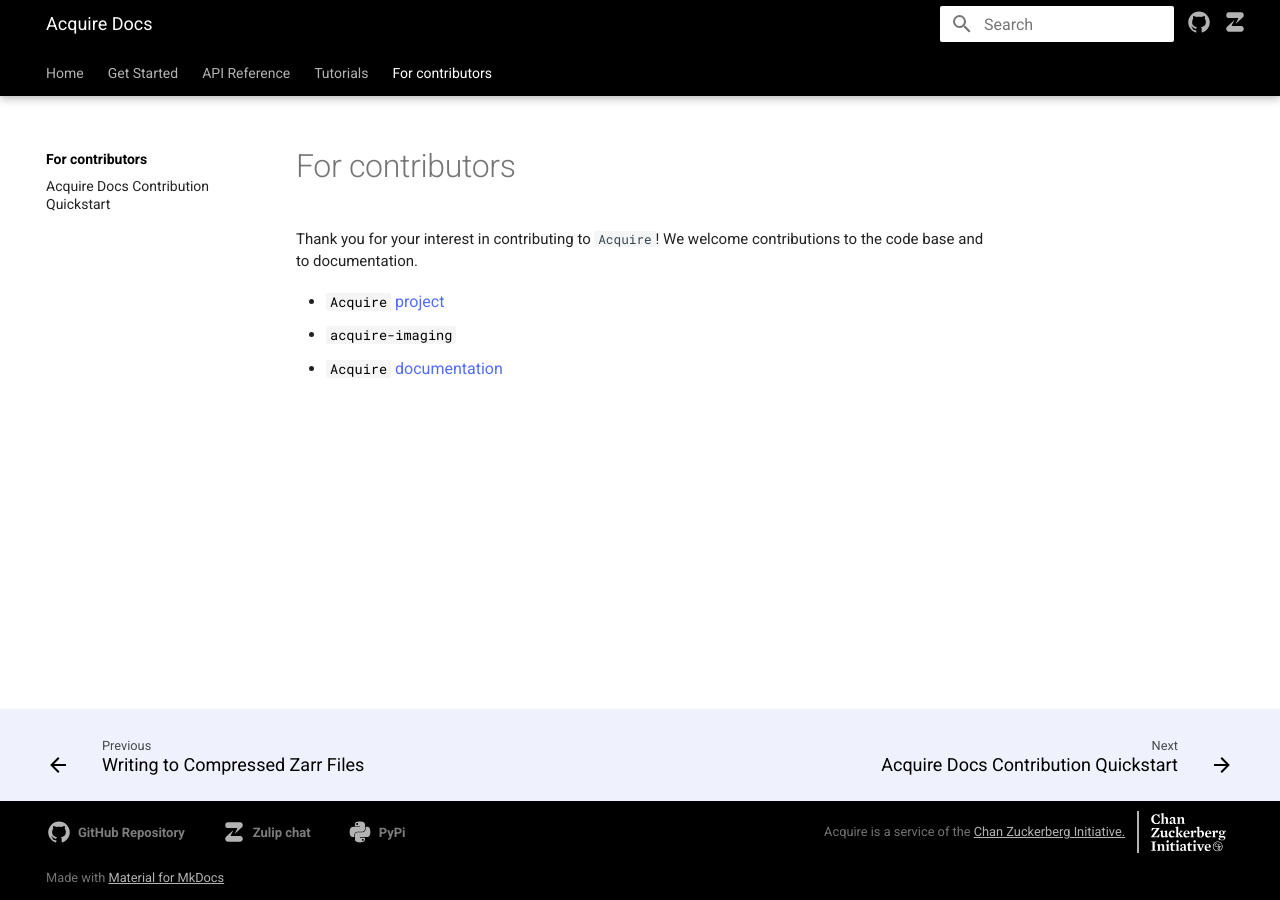
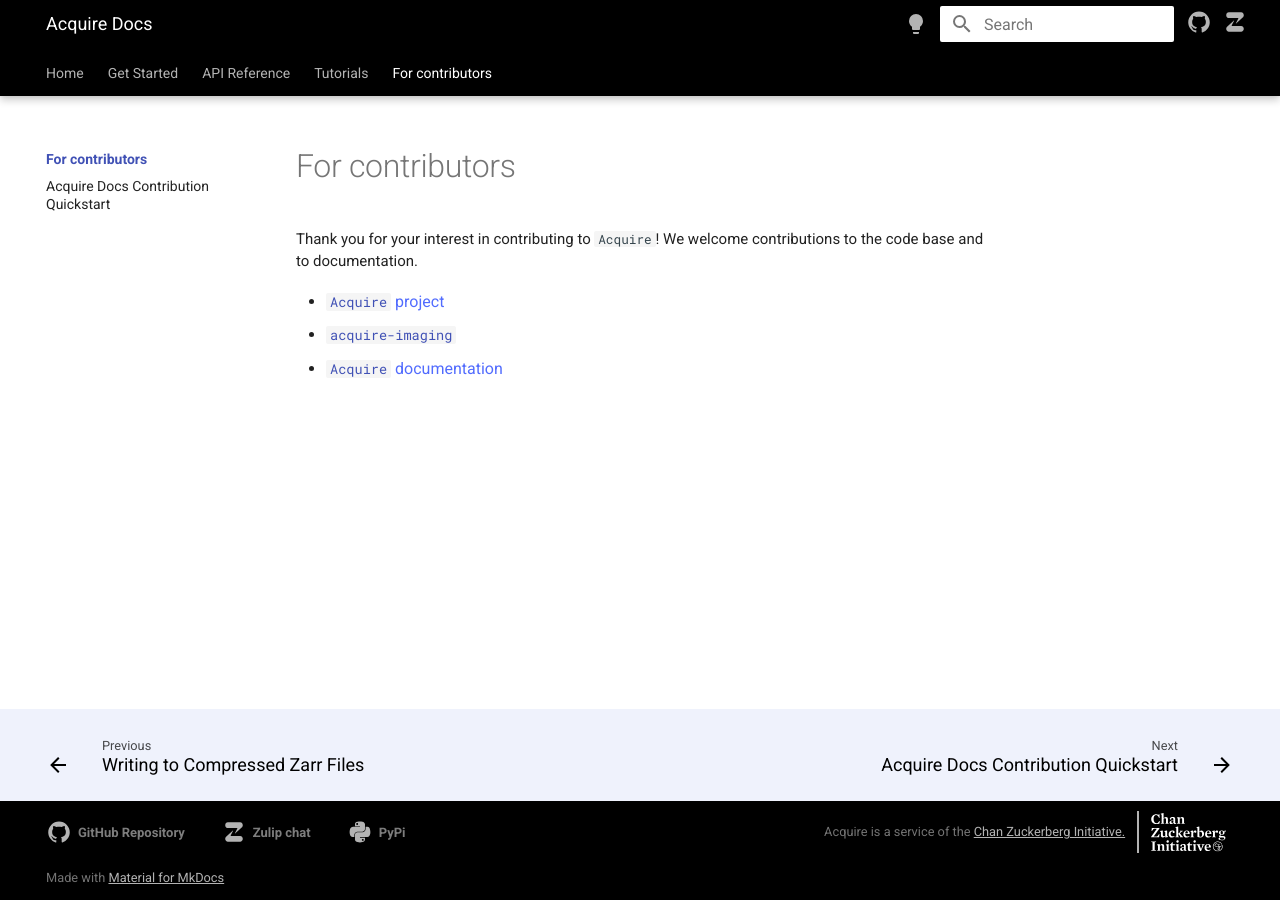
Before and after one commit to melissawm/acquire-docs, an MkDocs documentation site: the page built from docs/for_contributors/index.md, in a window 1280 px wide. Built offline with MkDocs 1.6.1 and Material for MkDocs 9.7.7, drawn with Linux system fonts in a browser that asks for light colours; nearby versions of some CDN libraries; comment, search, counter and statistics services are not loaded.

Commit message:
Dark mode implementation (#81)
* Dark mode implementation

* Reorganize and document css

```diff
--- a/docs/stylesheets/custom.css
+++ b/docs/stylesheets/custom.css
@@ -1,21 +1,102 @@
+/* Global settings */
+
 html {
     --md-primary-fg-color: black !important;
 }
 
+/* Links */
 .md-typeset a, a:hover {
     color: var(--md-accent-fg-color);
 }
+
+/* Code styling */
+.md-typeset pre>code:hover {
+    scrollbar-color: var(--md-accent-fg-color) #0000;
+}
+
+/* Emoji/icons display */
+.md-typeset .emojione svg,
+.md-typeset .gemoji svg,
+.md-typeset .twemoji svg {
+    fill: currentcolor;
+    max-height: 100%;
+    width: auto;
+}
+
+.md-typeset .emojione,
+.md-typeset .gemoji,
+.md-typeset .twemoji {
+    vertical-align: middle;
+    display: inline-block;
+    height: 3em;
+}
+
+.md-source {
+    font-weight: 700;
+    text-decoration: none !important;
+    display: flex;
+    align-items: center;
+    padding-right: 38px;
+    color: var(--md-footer-fg-color);
+    opacity: 0.7;
+}
+
+.md-source:hover {
+    opacity: 1;
+}
+
+/* Primary button */
+.md-typeset .md-button--primary {
+    background-color: var(--md-accent-fg-color);
+    border-color: var(--md-accent-fg-color);
+    color: var(--md-accent-bg-color);
+}
+
+/* Tutorials download button */
+a.md-button-center {
+    display: flex !important;
+    justify-content: center;
+    max-width: fit-content;
+    margin-left: auto;
+    margin-right: auto;
+}
+
+/***************************
+ Navbar
+***************************/
 
 .md-header {
     background-color: black;
 }
 
+.md-header__ellipsis a:hover {
+    color: white;
+}
+
+.md-header__links {
+    display: flex;
+    flex-direction: row;
+}
+
+.md-header__button {
+    opacity: 0.7;
+}
+
+.md-header__links .md-source {
+    padding-right: 0px;
+}
+
+/* Remove logo and leave only text */
+.md-header__button.md-logo {
+    display: none;
+}
+
+[dir="ltr"] .md-header__title {
+    margin-left: 0.6rem;
+}
+
 .md-tabs {
     background-color: black;
-}
-
-.md-header__button.md-logo {
-    display: none;
 }
 
 @media screen and (max-width: 76.2344em) {
@@ -24,10 +105,7 @@
     }
 }
 
-[dir="ltr"] .md-header__title {
-    margin-left: 0.6rem;
-}
-
+/* Search dialog */
 .md-search__form {
     background-color: white;
 }
@@ -44,19 +122,10 @@
     color: #767676;
 }
 
-.md-footer {
-    background-color:#EFF2FC;
-    color: black;
-}
-
-.md-footer-meta {
+/* Mobile menu */
+.md-nav--primary .md-nav__title[for="__drawer"] {
     background-color: black;
-    color: white;
-}
-
-
-.md-typeset pre>code:hover {
-    scrollbar-color: var(--md-accent-fg-color) #0000;
+    padding-left: 17px;
 }
 
 .md-nav--primary .md-nav__title {
@@ -73,6 +142,51 @@
     .md-nav__source {
         display: none;
     }
+}
+
+/***************************
+ Hero
+***************************/
+
+.mdx-container {
+    background-color: #F8F8F8;
+    color: black;
+}
+
+.mdx-hero__content{
+    padding-top: 1.5rem;
+    padding-left: 13rem;
+    padding-bottom: 1rem;
+}
+
+@media (max-width: 800px) {
+    .mdx-hero__content {
+        padding-left: 0.8rem ;
+    }
+}
+
+.mdx-hero__content h1 {
+    line-height: 1;
+    margin-bottom: 0;
+    color: var(--md-default-fg-color-light);
+}
+
+.mdx-hero__content p {
+    line-height: 1.5;
+    font-size: 0.75rem;
+}
+
+/***************************
+ Footer
+***************************/
+
+.md-footer {
+    background-color: #EFF2FC;
+    color: black;
+}
+.md-footer-meta {
+    background-color: black;
+    color: white;
 }
 
 .md-footer-meta__inner {
@@ -96,27 +210,15 @@
     text-decoration: underline;
 }
 
-.md-header__links {
-    display: flex;
-    flex-direction: row;
+.md-footer__title:hover {
+    color: var(--md-accent-fg-color);
 }
 
-.md-source {
-    font-weight: 700;
-    text-decoration: none !important;
-    display: flex;
-    align-items: center;
-    padding-right: 38px;
-    color: var(--md-footer-fg-color);
+/* Vertical line in footer */
+.vl {
+    border-left: 2px solid white;
+    height: 42px;
     opacity: 0.7;
-}
-
-.md-header__links .md-source {
-    padding-right: 0px;
-}
-
-.md-source:hover {
-    opacity: 1;
 }
 
 /* Remove facts from footer links */
@@ -124,16 +226,7 @@
     display: none;
 }
 
-.vl {
-    border-left: 2px solid white;
-    height: 42px;
-    opacity: 0.7;
-}
-
-.czi {
-    padding-left: 76px;
-}
-
+/* Footer mobile display */
 @media (max-width: 800px) {
     .vl {
         display: none;
@@ -158,58 +251,10 @@
         padding: 0.3rem 0 0.3rem 0;
     }
 }
-.md-footer__title:hover {
-    color: var(--md-accent-fg-color);
-}
 
-.mdx-container {
-    background-color: #F8F8F8;
-    color: black;
-}
-
-.mdx-hero__content{
-    padding-top: 1.5rem;
-    padding-left: 13rem;
-    padding-bottom: 1rem;
-}
-@media (max-width: 800px) {
-    .mdx-hero__content {
-        padding-left: 0.8rem ;
-    }
-
-}
-
-.mdx-hero__content h1 {
-    line-height: 1;
-    margin-bottom: 0;
-}
-
-.mdx-hero__content p {
-    line-height: 1.5;
-    font-size: 0.75rem;
-}
-
-.md-typeset .md-button--primary {
-    background-color: var(--md-accent-fg-color);
-    border-color: var(--md-accent-fg-color);
-    color: var(--md-accent-bg-color);
-}
-
-.md-typeset .emojione svg,
-.md-typeset .gemoji svg,
-.md-typeset .twemoji svg {
-    fill: currentcolor;
-    max-height: 100%;
-    width: auto;
-}
-
-.md-typeset .emojione,
-.md-typeset .gemoji,
-.md-typeset .twemoji {
-    vertical-align: middle;
-    display: inline-block;
-    height: 3em;
-}
+/***************************
+ Cards
+***************************/
 
 .cards {
     display: grid;
@@ -256,14 +301,46 @@
     padding-left: 0.5rem;
 }
 
-.md-header__ellipsis a:hover {
-    color: white;
+/***************************
+ Dark mode settings
+***************************/
+
+@media screen {
+  [data-md-color-scheme="slate"] {
+        .mdx-container {
+            background-color: #191c24;
+            color: white;
+        }
+
+        .card {
+            border: 2px solid #727272;
+
+        }
+
+        .md-search__form {
+            background-color: #272a35;
+        }
+
+        [data-md-toggle="search"]:checked ~ .md-header .md-search__form {
+            background-color: white;
+            color: #767676;
+        }
+
+        [data-md-toggle="search"]:checked ~ .md-header .md-search__input::placeholder {
+            color: #767676;
+        }
+
+        [data-md-toggle="search"]:checked ~ .md-header .md-search__input + .md-search__icon {
+            color: #767676;
+        }
+
+        [data-md-toggle="search"] ~ .md-header .md-search__input::placeholder {
+            color: #767676;
+        }
+
+        .md-footer {
+            background-color: #191c24;
+            color: var(--md-footer-fg-color);
+        }
+    }
 }
-
-a.md-button-center {
-    display: flex !important;
-    justify-content: center;
-    max-width: fit-content;
-    margin-left: auto;
-    margin-right: auto;
-}
--- a/mkdocs.yml
+++ b/mkdocs.yml
@@ -12,6 +12,18 @@
     - content.code.copy
     - toc.follow
   custom_dir: overrides
+  palette:
+    # Palette toggle shown in light mode
+    - scheme: default
+      toggle:
+        icon: material/lightbulb
+        name: Switch to dark mode
+
+    # Palette toggle shown in dark mode
+    - scheme: slate
+      toggle:
+        icon: material/lightbulb-outline
+        name: Switch to light mode
 
 extra_css:
   - stylesheets/custom.css
--- a/overrides/home.html
+++ b/overrides/home.html
@@ -32,11 +32,6 @@
 
 <!-- Additional styles for landing page -->
 <style>
-    /* Application header should be static for the landing page */
-    .md-header {
-        position: initial;
-    }
-
     /* Hide table of contents */
     @media screen and (min-width: 60em) {
         .md-sidebar--secondary {
```
